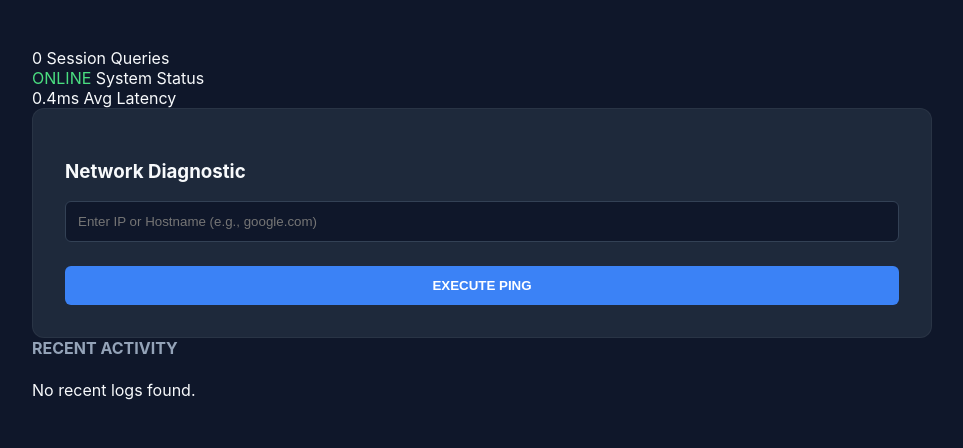
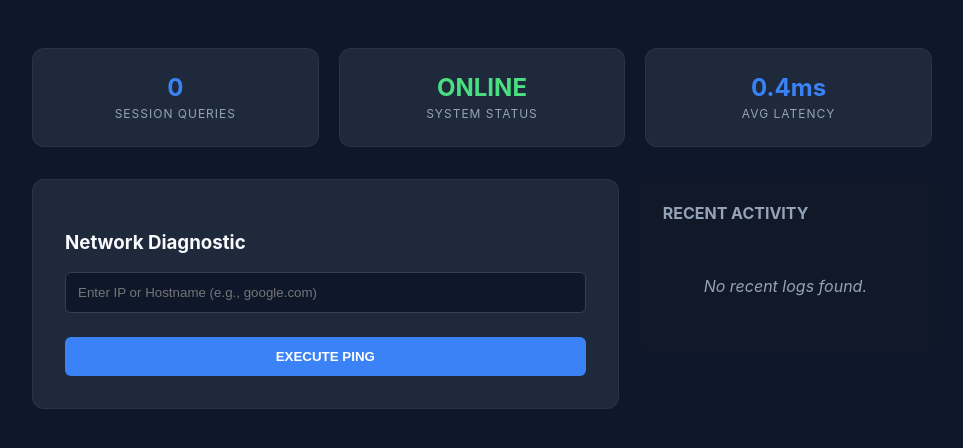
Before and after one commit to eztravis101/NetTool, a Flask app: page /dashboard in a window 1280 px wide. Shown: the part 66-514 px from the top of the page, without its empty margins (158-1121 px from the left). Run offline with Flask 3, Linux system fonts and the light colour scheme; the visitor is signed in with stand-in values (Sample User, id 1).

Commit message:
Add styles for dashboard and stat cards

```diff
--- a/static/style.css
+++ b/static/style.css
@@ -151,3 +151,86 @@ button:hover {
     font-size: 0.875rem;
     text-align: center;
 }
+
+.dashboard-grid {
+    display: grid;
+    grid-template-columns: 2fr 1fr;
+    gap: 20px;
+    margin-top: 2rem;
+}
+
+/* Stat Cards */
+.stats-container {
+    display: grid;
+    grid-template-columns: repeat(3, 1fr);
+    gap: 20px;
+    margin-bottom: 20px;
+}
+
+.stat-card {
+    background: var(--bg-panel);
+    padding: 1.5rem;
+    border-radius: 12px;
+    border: 1px solid rgba(255, 255, 255, 0.05);
+    text-align: center;
+}
+
+.stat-value {
+    font-size: 1.5rem;
+    font-weight: 700;
+    color: var(--accent);
+    display: block;
+}
+
+.stat-label {
+    font-size: 0.75rem;
+    color: var(--text-secondary);
+    text-transform: uppercase;
+    letter-spacing: 1px;
+}
+
+/* History List */
+.history-item {
+    display: flex;
+    justify-content: space-between;
+    align-items: center;
+    padding: 12px;
+    border-bottom: 1px solid rgba(255, 255, 255, 0.05);
+    font-size: 0.85rem;
+}
+
+.history-item:last-child { border-bottom: none; }
+
+.badge {
+    padding: 2px 8px;
+    border-radius: 4px;
+    font-size: 0.7rem;
+    font-weight: 600;
+}
+
+.badge-success { background: rgba(74, 222, 128, 0.2); color: #4ade80; }
+.badge-fail { background: rgba(239, 68, 68, 0.2); color: #f87171; }
+
+.empty-state {
+    color: var(--text-secondary);
+    text-align: center;
+    padding: 2rem;
+    font-style: italic;
+}
+
+.secondary-card {
+    background: #111827;
+    border-radius: 12px;
+    padding: 1.5rem;
+    height: fit-content;
+}
+
+/* Transitions */
+.fade-in {
+    animation: fadeIn 0.5s ease;
+}
+
+@keyframes fadeIn {
+    from { opacity: 0; transform: translateY(10px); }
+    to { opacity: 1; transform: translateY(0); }
+}
```
